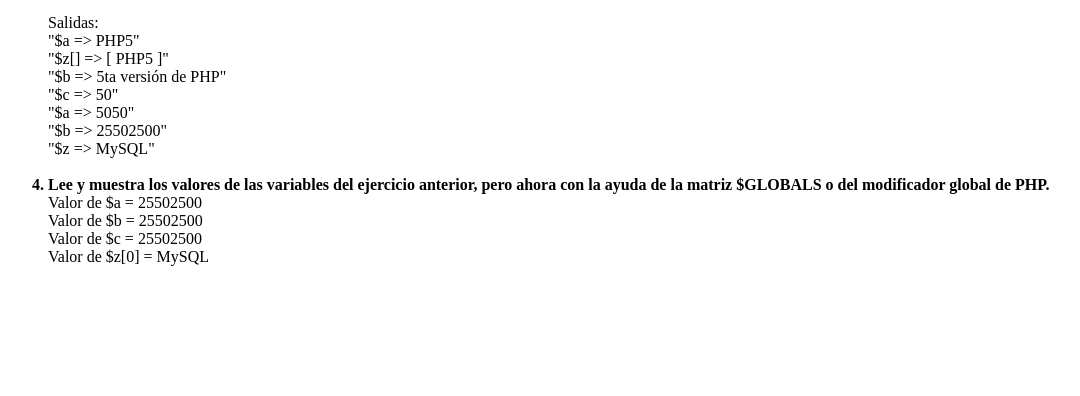
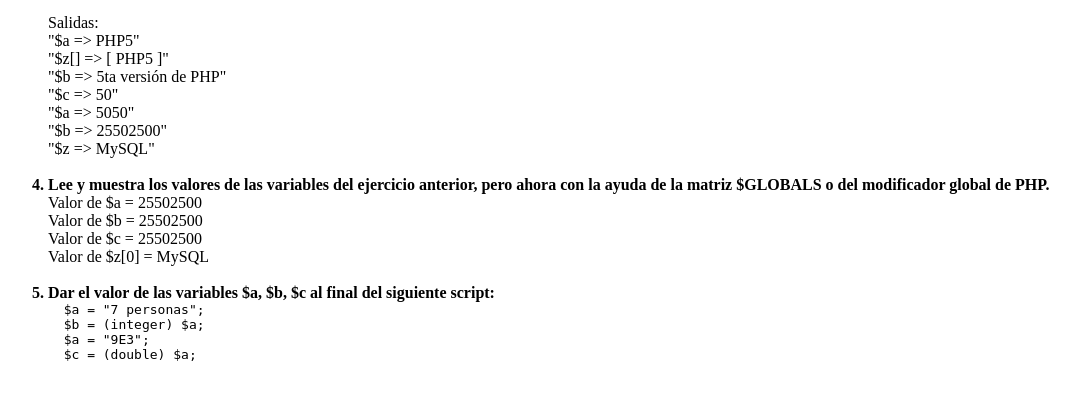
Before and after one commit to l-Santiago-l/tecweb, a PHP site: page /variables.php in a window 1280 px wide. Shown: the part 797-1193 px from the top of the page, without its empty margins (0-1080 px from the left). Before the commit the page ends 1063 px from the top, so only its background shows below. Run offline with PHP 8.4, Linux system fonts and the light colour scheme.

Commit message:
P05 - Pregunta 5

```diff
--- a/practicas/p05/variables.php
+++ b/practicas/p05/variables.php
@@ -79,7 +79,20 @@
             echo 'Valor de $a = ' . $GLOBALS['a'] . '<br>';
             echo 'Valor de $b = ' . $GLOBALS['a'] . '<br>';
             echo 'Valor de $c = ' . $GLOBALS['a'] . '<br>';
-            echo 'Valor de $z[0] = ' . $GLOBALS['z']. '<br>';
+            echo 'Valor de $z[0] = ' . $GLOBALS['z']. '<br><br>';
+
+            #Pregunta 5
+            echo '<b><li> Dar el valor de las variables $a, $b, $c al final del siguiente script: </li></b>';
+            echo '<code> &nbsp $a = "7 personas"; <br>
+            &nbsp $b = (integer) $a; <br>
+            &nbsp $a = "9E3"; <br>
+            &nbsp $c = (double) $a; <br>
+            </code><br>';
+            $a = "7 personas";
+            $b = (integer) $a;
+            $a = "9E3";
+            $c = (double) $a;
+
         ?>
 
     </body>
```
